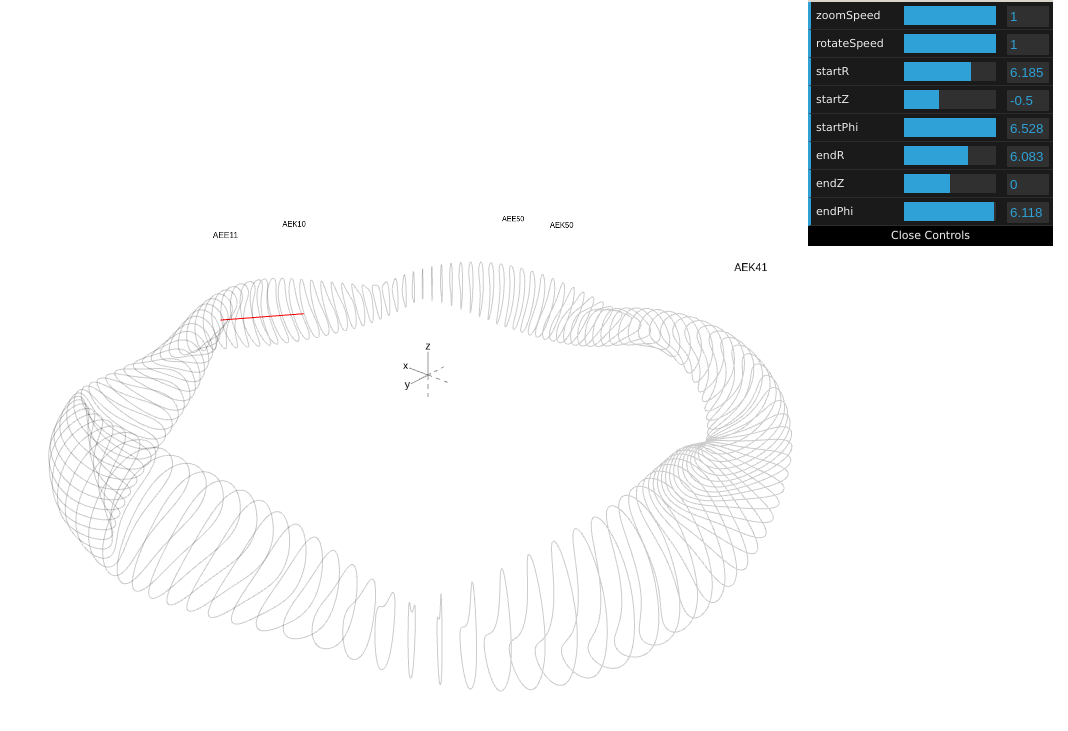
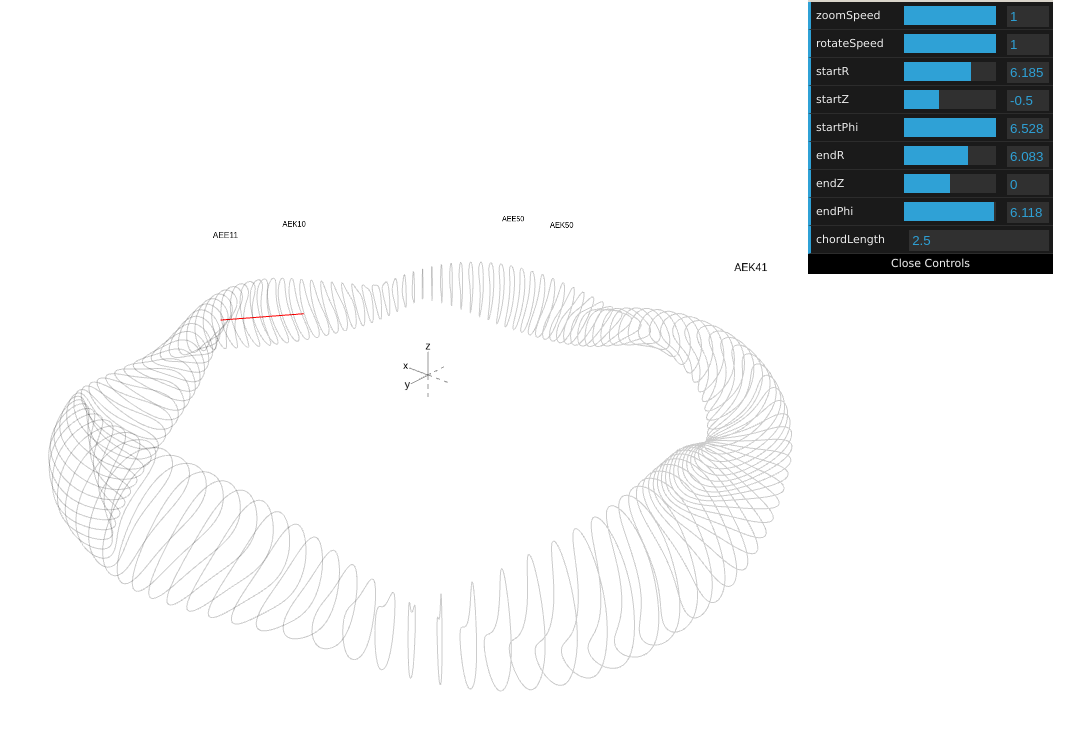
Before and after one commit to sballin/W7Xplorer, a plain HTML site: page index.html in a window 1280 px wide. Shown: the part 25-756 px from the top of the page, without its empty margins (212-1280 px from the left). Drawn offline with Linux system fonts and the light colour scheme; no server answers; animation ran at ten frames a second.

Commit message:
test config save

```diff
--- a/index.html
+++ b/index.html
@@ -75,7 +75,57 @@ addLabel('AEK41', -4.3, -4.3, 2)
 var chord;
 plotChord();
 
-var gui = new dat.GUI({load: JSON});
+var gui = new dat.GUI({
+  "closed": false,
+  "remembered": {
+    "undefined": {
+      "0": {
+        "startR": 6.953,
+        "startZ": -0.243,
+        "startPhi": 4.876,
+        "endR": 6.24,
+        "endZ": -0.08700000000000001,
+        "endPhi": 5.055,
+        "chordLength": 2.5495097567963922
+      }
+    },
+    "AEE50_1": {
+      "0": {
+        "startR": 6.433,
+        "startZ": -0.243,
+        "startPhi": 4.876,
+        "endR": 6.24,
+        "endZ": -0.08700000000000001,
+        "endPhi": 5.055,
+        "chordLength": 2.5495097567963922
+      }
+    },
+    "AEE50_2": {
+      "0": {
+        "startR": 6.5,
+        "startZ": -0.243,
+        "startPhi": 4.876,
+        "endR": 6.22,
+        "endZ": -0.08700000000000001,
+        "endPhi": 4.99,
+        "chordLength": 2.5495097567963922
+      }
+    },
+    "AEK50_1": {
+      "0": {
+        "startR": 6.337,
+        "startZ": -0.22,
+        "startPhi": 4.739,
+        "endR": 6.24,
+        "endZ": 0.05,
+        "endPhi": 4.931,
+        "chordLength": 2.5495097567963922
+      }
+    }
+  },
+  "folders": {},
+  "preset": "AEK50_1"
+});
 gui.remember(this);
 this.startXYZ = chord.geometry.vertices[0];
 this.startR = Math.sqrt(startXYZ.x**2+startXYZ.y**2);
@@ -109,6 +159,8 @@ gui.add(this, "endPhi", 0, 2*Math.PI, 0.001).onChange(function(value) {
                                                           endXYZ.x = endR*Math.cos(value);
                                                           endXYZ.y = endR*Math.sin(value);
                                                           chord.geometry.verticesNeedUpdate = true;});
+this.chordLength = Math.sqrt((endXYZ.x-startXYZ.x)**2+(endXYZ.y-startXYZ.y)**2+(endXYZ.z-startXYZ.z)**2);
+gui.add(this, "chordLength").listen();
 
 var render = function()
 {
```
